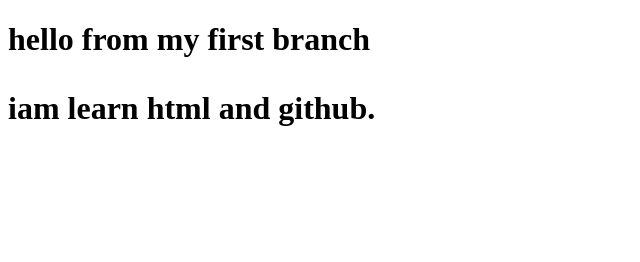
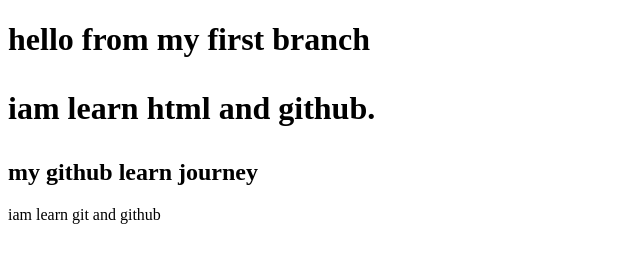
Before and after one commit to tayodev2026/my-first-programming-project, a plain HTML site: page index.html in a window 1280 px wide. Shown: the whole page, without its empty margins (0-640 px from the left). Drawn offline with Linux system fonts and the light colour scheme.

Commit message:
learn journey

```diff
--- a/index.html
+++ b/index.html
@@ -6,5 +6,7 @@
 <body>
 <h1> hello from my first branch </h>
 <p> iam  learn html and github.</p>
+  <h2> my github learn journey</h2>
+  <p>  iam learn git and github</p>
 </body>
 </html>
```
